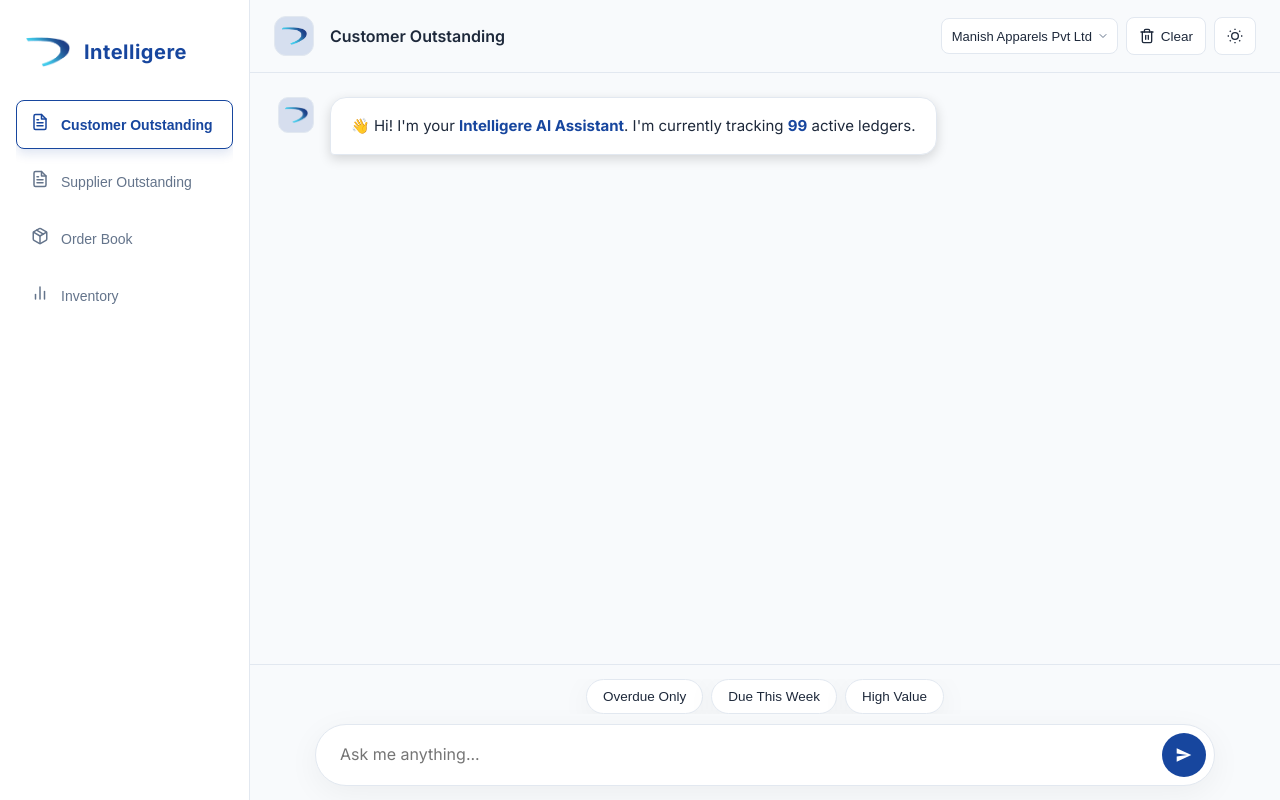
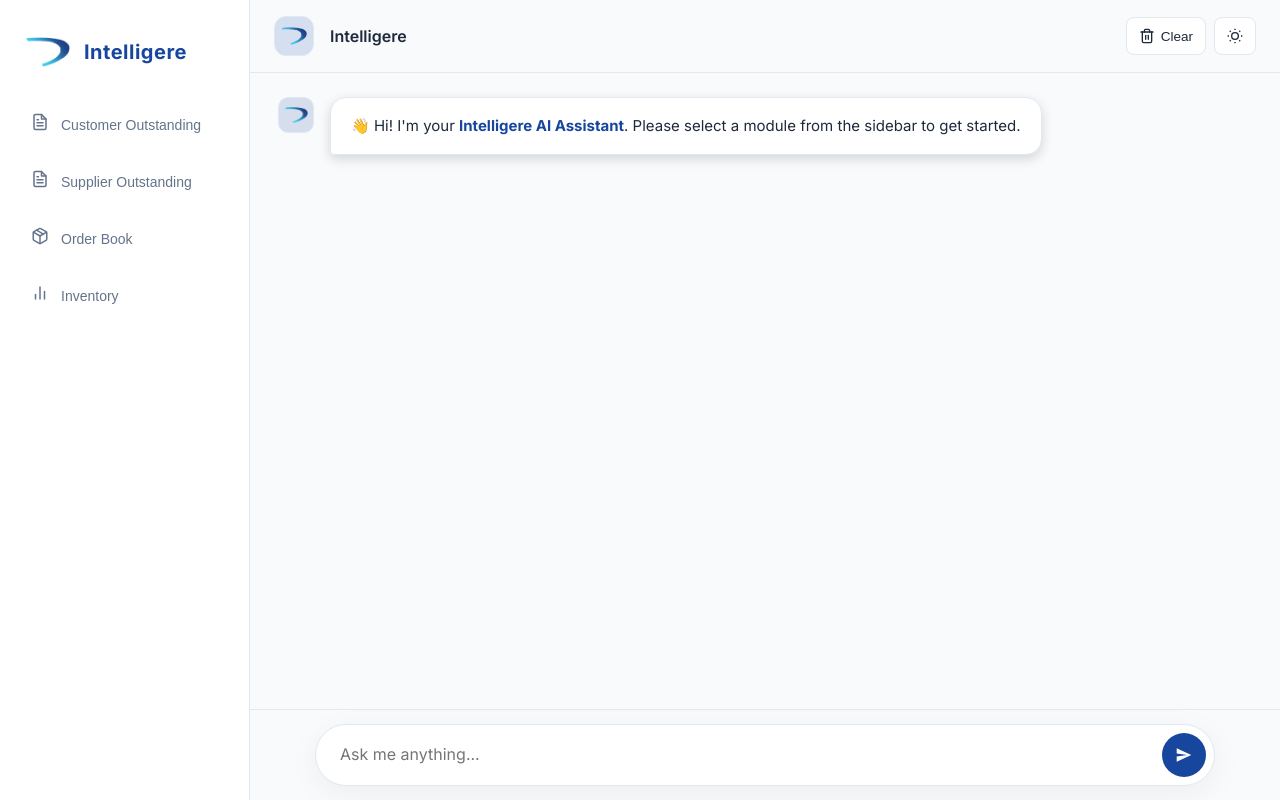
Before and after one commit to chetan2865/intelligere, a Django app: page / in a window 1280 px wide. Run offline with Django 4.2, Linux system fonts and the light colour scheme; data comes from the database, SQL or seed files in the repository.

Commit message:
changes done

```diff
--- a/ledger/static/ledger/js/main.js
+++ b/ledger/static/ledger/js/main.js
@@ -21,8 +21,17 @@ clearChatBtn &&
     if (!chatBody) return;
     chatBody.innerHTML = "";
     currentLedger = null;
-    if (typeof openModule === "function") {
-      openModule(currentModuleKey, true);
+    if (currentModuleKey && MODULES[currentModuleKey]) {
+      const module = MODULES[currentModuleKey];
+      appendBotMessage(
+        `Let's start with <b>${escapeHtml(module.label)}</b>. What would you like to see?`,
+      );
+      showCurrentPebbles();
+    } else {
+      appendBotMessage(
+        "👋 Hi! Please select a module from the sidebar to get started.",
+      );
+      renderPebbleDock([], null);
     }
   });
 
@@ -546,51 +555,42 @@ function partyCell(party, filterKey) {
   return `<span class="party-link" data-filter="${filterKey || ""}">${escapeHtml(party)}</span>`;
 }
 
-function renderInvoiceRows(invoices, filterKey) {
+function renderInvoiceRowsDynamic(
+  invoices,
+  filterKey,
+  { showParty, showDue, showStatus },
+) {
   return invoices
-    .map(
-      (inv) => `
-    <tr>
-      <td>${inv.voucher_no}</td>
-      <td>${partyCell(inv.party, filterKey)}</td>
-      <td>${inv.date}</td>
-      <td>${fmtMoney(inv.amount)}</td>
-      <td>${fmtDueStatus(inv.due_date)}</td>
-    </tr>
-  `,
-    )
+    .map((inv) => {
+      const tds = [`<td>${escapeHtml(inv.voucher_no)}</td>`];
+      if (showParty) {
+        tds.push(`<td>${partyCell(inv.party, filterKey)}</td>`);
+      }
+      tds.push(`<td>${escapeHtml(inv.date)}</td>`);
+      if (showDue) {
+        tds.push(`<td>${escapeHtml(inv.due_date || "—")}</td>`);
+      }
+      tds.push(`<td>${fmtMoney(inv.amount)}</td>`);
+      if (showStatus) {
+        tds.push(`<td>${fmtDueStatus(inv.due_date)}</td>`);
+      }
+      return `<tr>${tds.join("")}</tr>`;
+    })
     .join("");
 }
 
-function renderInvoiceRowsCompact(invoices, filterKey) {
-  return invoices
-    .map(
-      (inv) => `
-    <tr>
-      <td>${inv.voucher_no}</td>
-      <td>${partyCell(inv.party, filterKey)}</td>
-      <td>${inv.date}</td>
-      <td>${inv.due_date || "—"}</td>
-      <td>${fmtMoney(inv.amount)}</td>
-      <td>${fmtDueStatus(inv.due_date)}</td>
-    </tr>
-  `,
-    )
-    .join("");
-}
-
-function renderOrderRows(orders, filterKey) {
+function renderOrderRows(orders, filterKey, hasPartyData) {
   return orders
-    .map(
-      (o) => `
-    <tr>
-      <td>${o.order_no}</td>
-      <td>${o.order_type}</td>
-      <td>${o.order_date}</td>
-      <td>${fmtMoney(o.value)}</td>
-    </tr>
-  `,
-    )
+    .map((o) => {
+      const tds = [`<td>${escapeHtml(o.order_no)}</td>`];
+      if (hasPartyData) {
+        tds.push(`<td>${partyCell(o.party || "—", filterKey)}</td>`);
+      }
+      tds.push(`<td>${escapeHtml(o.order_type)}</td>`);
+      tds.push(`<td>${escapeHtml(o.order_date)}</td>`);
+      tds.push(`<td>${fmtMoney(o.value)}</td>`);
+      return `<tr>${tds.join("")}</tr>`;
+    })
     .join("");
 }
 
@@ -834,26 +834,55 @@ function buildPaginatedTable(rows, renderRowFn, theadHtml, dateField = null) {
   `;
 }
 
-const INVOICE_THEAD = `
-  <tr><th>Voucher #</th><th data-sort-col="party" style="cursor:pointer;user-select:none;">Party <span class="sort-icon">↕</span></th><th>Date</th><th data-sort-col="amount" style="cursor:pointer;user-select:none;">Amount <span class="sort-icon">↕</span></th><th>Status</th></tr>
-`;
-const INVOICE_THEAD_COMPACT = `
-  <tr><th>Voucher #</th><th data-sort-col="party" style="cursor:pointer;user-select:none;">Party <span class="sort-icon">↕</span></th><th>Date</th><th>Due</th><th data-sort-col="amount" style="cursor:pointer;user-select:none;">Amount <span class="sort-icon">↕</span></th><th>Status</th></tr>
-`;
+const STATUS_FILTER_KEYS = new Set([
+  "overdue",
+  "due_this_week",
+  "upcoming",
+  "status",
+  "overdue_only",
+]);
 const COMPACT_INVOICE_FILTERS = new Set(["customer", "supplier"]);
+
 function buildInvoiceTable(invoices, filterKey) {
-  if (COMPACT_INVOICE_FILTERS.has(filterKey)) {
-    return buildPaginatedTable(
-      invoices,
-      (rows) => renderInvoiceRowsCompact(rows, filterKey),
-      INVOICE_THEAD_COMPACT,
-      "date",
+  let showParty = currentLedger === null;
+  if (showParty && invoices && invoices.length > 0) {
+    const firstParty = invoices[0].party;
+    if (invoices.every((inv) => inv.party === firstParty)) {
+      showParty = false;
+    }
+  }
+
+  const showStatus = STATUS_FILTER_KEYS.has(filterKey);
+  const showDue = true;
+
+  const ths = [`<th>Voucher #</th>`];
+  if (showParty) {
+    ths.push(
+      `<th data-sort-col="party" style="cursor:pointer;user-select:none;">Party <span class="sort-icon">↕</span></th>`,
     );
   }
+  ths.push(`<th>Date</th>`);
+  if (showDue) {
+    ths.push(`<th>Due</th>`);
+  }
+  ths.push(
+    `<th data-sort-col="amount" style="cursor:pointer;user-select:none;">Amount <span class="sort-icon">↕</span></th>`,
+  );
+  if (showStatus) {
+    ths.push(`<th>Status</th>`);
+  }
+
+  const theadHtml = `<tr>${ths.join("")}</tr>`;
+
   return buildPaginatedTable(
     invoices,
-    (rows) => renderInvoiceRows(rows, filterKey),
-    INVOICE_THEAD,
+    (rows) =>
+      renderInvoiceRowsDynamic(rows, filterKey, {
+        showParty,
+        showDue,
+        showStatus,
+      }),
+    theadHtml,
     "date",
   );
 }
@@ -871,11 +900,27 @@ function buildOrderTable(orders, filterKey) {
       firstColHeader = "SO No.";
     }
   }
-  const thead = `<tr><th>${firstColHeader}</th><th>Type</th><th>Order Date</th><th>Value</th></tr>`;
+
+  const hasPartyData = orders && orders.some((o) => o.party);
+
+  const ths = [`<th>${firstColHeader}</th>`];
+  if (hasPartyData) {
+    ths.push(
+      `<th data-sort-col="party" style="cursor:pointer;user-select:none;">Party <span class="sort-icon">↕</span></th>`,
+    );
+  }
+  ths.push(`<th>Type</th>`);
+  ths.push(`<th>Order Date</th>`);
+  ths.push(
+    `<th data-sort-col="value" style="cursor:pointer;user-select:none;">Value <span class="sort-icon">↕</span></th>`,
+  );
+
+  const theadHtml = `<tr>${ths.join("")}</tr>`;
+
   return buildPaginatedTable(
     orders,
-    (rows) => renderOrderRows(rows, filterKey),
-    thead,
+    (rows) => renderOrderRows(rows, filterKey, hasPartyData),
+    theadHtml,
     "order_date",
   );
 }
@@ -1270,8 +1315,8 @@ const MODULES = {
 
 // Company currently "in focus" — { id, name } or null when browsing globally.
 let currentLedger = null;
-// Which module's chat context is active.
-let currentModuleKey = "customer_outstanding";
+// Which module's chat context is active. Null initially until user selects a tab.
+let currentModuleKey = null;
 
 // ---------------------------------------------------------------------------
 // Company (tenant) selector — Customer/Supplier Outstanding are each scoped
@@ -1306,6 +1351,12 @@ async function loadCompanies() {
 function renderCompanySelect() {
   const select = document.getElementById("companySelect");
   if (!select) return;
+
+  const module = currentModuleKey ? MODULES[currentModuleKey] : null;
+  if (!module || !module.companyScoped || !companies.length) {
+    select.style.display = "none";
+    return;
+  }
 
   select.innerHTML = companies
     .map(
@@ -1849,19 +1900,16 @@ chatInput.addEventListener("keydown", (e) => {
 
 window.addEventListener("load", async () => {
   appendBotMessage(
-    `👋 Hi! I'm your <b>Intelligere AI Assistant</b>. I'm currently tracking <b>${window.TOTAL_LEDGERS}</b> active ledgers.`,
+    `👋 Hi! I'm your <b>Intelligere AI Assistant</b>. Please select a module from the sidebar to get started.`,
   );
   await loadCompanies();
-  // Set up initial module state without auto-fetching data — data loads on user interaction.
-  currentModuleKey = "customer_outstanding";
+  currentModuleKey = null;
   currentLedger = null;
   document
     .querySelectorAll(".module")
-    .forEach((b) =>
-      b.classList.toggle("active", b.dataset.module === "customer_outstanding"),
-    );
-  chatTitle.innerText = MODULES["customer_outstanding"].label;
+    .forEach((b) => b.classList.remove("active"));
+  chatTitle.innerText = "Intelligere";
   renderCompanySelect();
-  showCurrentPebbles();
+  renderPebbleDock([], null);
   renderSidebarMostUsed();
 });
--- a/ledger/templates/ledger/index.html
+++ b/ledger/templates/ledger/index.html
@@ -44,7 +44,7 @@
           </div>
         </div>
         <nav class="modules">
-          <button class="module active" data-module="customer_outstanding">
+          <button class="module" data-module="customer_outstanding">
             <span class="m-icon"
               ><svg
                 stroke="currentColor"
@@ -146,7 +146,7 @@
             />
           </div>
           <div class="chat-title-wrap">
-            <div class="chat-title" id="chatTitle">Outstanding Invoices</div>
+            <div class="chat-title" id="chatTitle">Intelligere</div>
           </div>
           <div class="header-actions">
             <select class="company-select" id="companySelect" style="display: none"></select>
```
